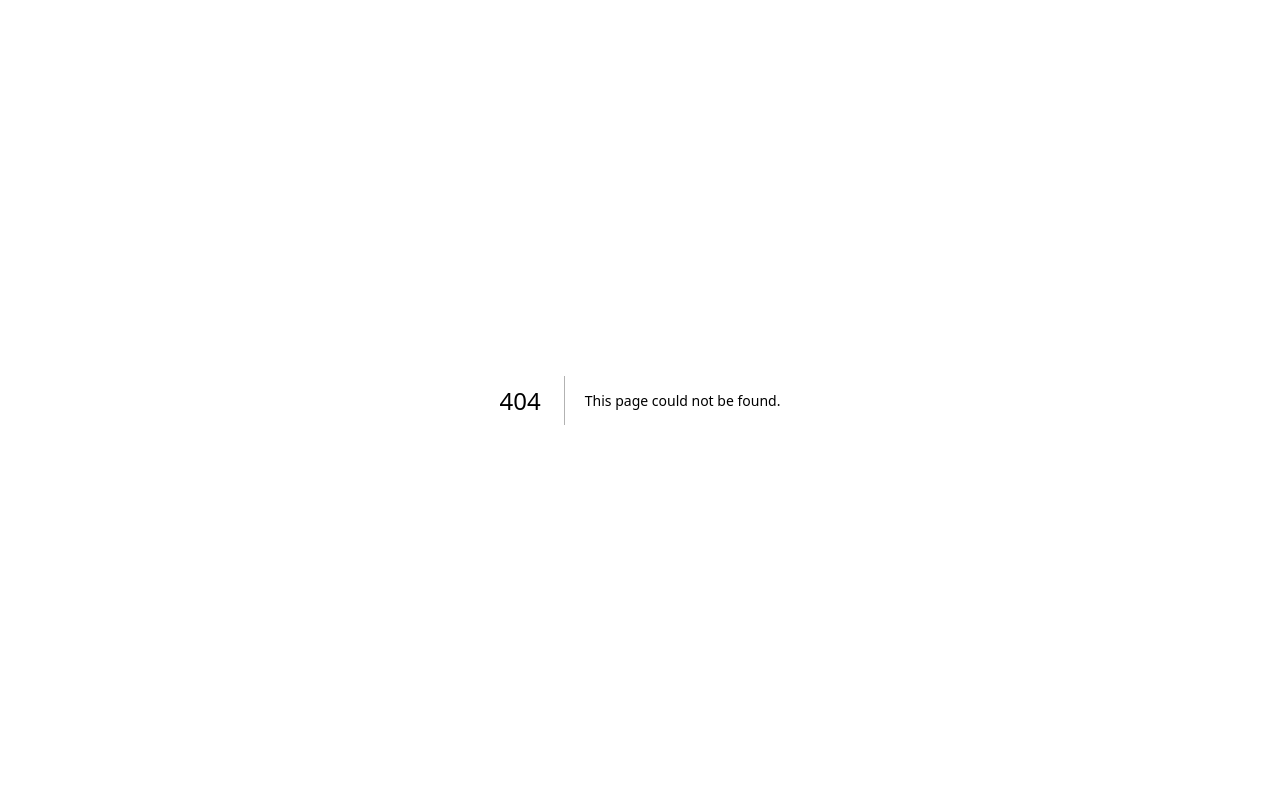
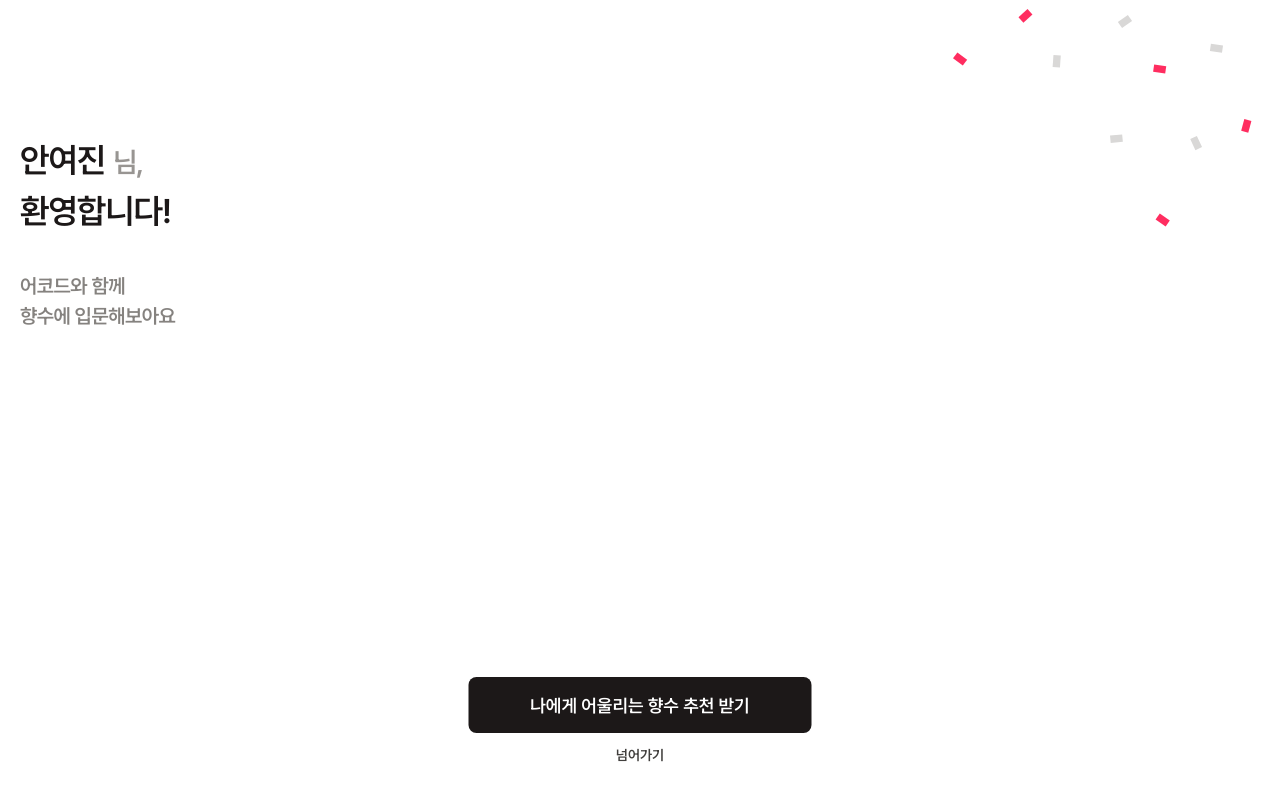
Before and after one commit to team-acode/sniff-client, a Next.js app: page /onboarding in a window 1280 px wide. Before the commit this address had no page. Built offline with nearby package versions, Linux system fonts and the light colour scheme.

Commit message:
style: 온보딩 페이지 구현 및 공통된 버튼 컴포넌트로 분리

```diff
--- a/app/login/page.tsx
+++ b/app/login/page.tsx
@@ -1,8 +1,10 @@
+import BigLinkButton from '@/components/common/BigLinkButton';
 import { AcodeLogoBig, KakaoLogo } from '@/public/images';
 import Link from 'next/link';
 
 const page = () => {
   const kakaoLoginLink = `https://kauth.kakao.com/oauth/authorize?client_id=${process.env.KAKAO_REST_API_KEY}&\nredirect_uri=${process.env.REDIRECT_URI}&response_type=code`;
+
   return (
     <div className="flex flex-col items-center px-4 w-full h-full">
       <AcodeLogoBig className="mt-[260px] mb-[17px]" />
@@ -12,19 +14,20 @@ const page = () => {
       <span className="text-acodegray-800 text-sm font-semibold mb-[19px]">
         SNS 계정으로 로그인하기
       </span>
-      <Link
-        href={kakaoLoginLink}
-        className="w-full bg-[#FEE500] mb-2.5 rounded-lg h-[52px] inline-flex items-center justify-center relative"
+
+      <BigLinkButton
+        to={kakaoLoginLink}
+        buttonStyle="bg-[#FEE500] text-black mb-2.5 h-[52px] relative"
       >
         <KakaoLogo className="absolute left-4" />
         <p className="text-black text-[17.5px]">카카오 로그인</p>
-      </Link>
-      <Link
-        href="/"
-        className="mb-[29px] w-full bg-black text-white font-semibold rounded-lg h-[52px] inline-flex items-center justify-center relative"
+      </BigLinkButton>
+      <BigLinkButton
+        to="/"
+        buttonStyle="mb-[29px] bg-acodeblack text-white font-semibold h-[56px]"
       >
         둘러볼래요?
-      </Link>
+      </BigLinkButton>
     </div>
   );
 };
--- /dev/null
+++ b/app/onboarding/page.tsx
@@ -0,0 +1,36 @@
+import BigLinkButton from '@/components/common/BigLinkButton';
+import { Onboarding } from '@/public/images';
+import Link from 'next/link';
+
+const page = () => {
+  return (
+    <div className="relative h-full pt-[135px] px-5">
+      <Onboarding className="absolute right-0 top-0 -z-10" />
+      <h1 className="text-acodeblack text-[34px] font-semibold  tracking-[-1px]">
+        안여진<span className="ml-2 text-[28px] text-acodegray-500">님,</span>
+        <br />
+        환영합니다!
+      </h1>
+
+      <h3 className="mt-[34px] text-[20px] font-semibold text-acodegray-600 leading-[30px] tracking-[-0.5px]">
+        어코드와 함께
+        <br />
+        향수에 입문해보아요
+      </h3>
+      <BigLinkButton
+        to="/"
+        buttonStyle="absolute bg-acodeblack text-white font-semibold h-[56px] bottom-[67px] text-[18px] left-[50%] -translate-x-2/4"
+      >
+        나에게 어울리는 향수 추천 받기
+      </BigLinkButton>
+      <Link
+        href="/"
+        className="text-center absolute bottom-[34px] left-0 right-0 text-acodegray-800 font-semibold text-[14px]"
+      >
+        넘어가기
+      </Link>
+    </div>
+  );
+};
+
+export default page;
--- /dev/null
+++ b/components/common/BigLinkButton.tsx
@@ -0,0 +1,19 @@
+import Link from 'next/link';
+
+interface BigLinkButtonProps {
+  to: string;
+  children: React.ReactNode;
+  buttonStyle?: string;
+}
+const BigLinkButton = ({ to, children, buttonStyle }: BigLinkButtonProps) => {
+  return (
+    <Link
+      href={to}
+      className={`${buttonStyle} rounded-lg h-[56px] w-[343px] inline-flex items-center justify-center`}
+    >
+      {children}
+    </Link>
+  );
+};
+
+export default BigLinkButton;
--- a/public/images/index.ts
+++ b/public/images/index.ts
@@ -1,2 +1,3 @@
 export { default as AcodeLogoBig } from './acode-logo-big.svg';
 export { default as KakaoLogo } from './kakao-logo.svg';
+export { default as Onboarding } from './onboarding.svg';
--- a/tailwind.config.ts
+++ b/tailwind.config.ts
@@ -10,8 +10,8 @@ const config: Config = {
     extend: {
       colors: {
         acodeblack: '#1C1818',
-        acodered: 'fffff',
-        acodewhite: 'ff003d',
+        acodewhite: '#ffffff',
+        acodered: '#ff003d',
         acodegray: {
           50: '#f7f7f7',
           100: '#ecebea',
```
Also changed, not shown: .eslintrc.json, public/images/onboarding.svg (added).
